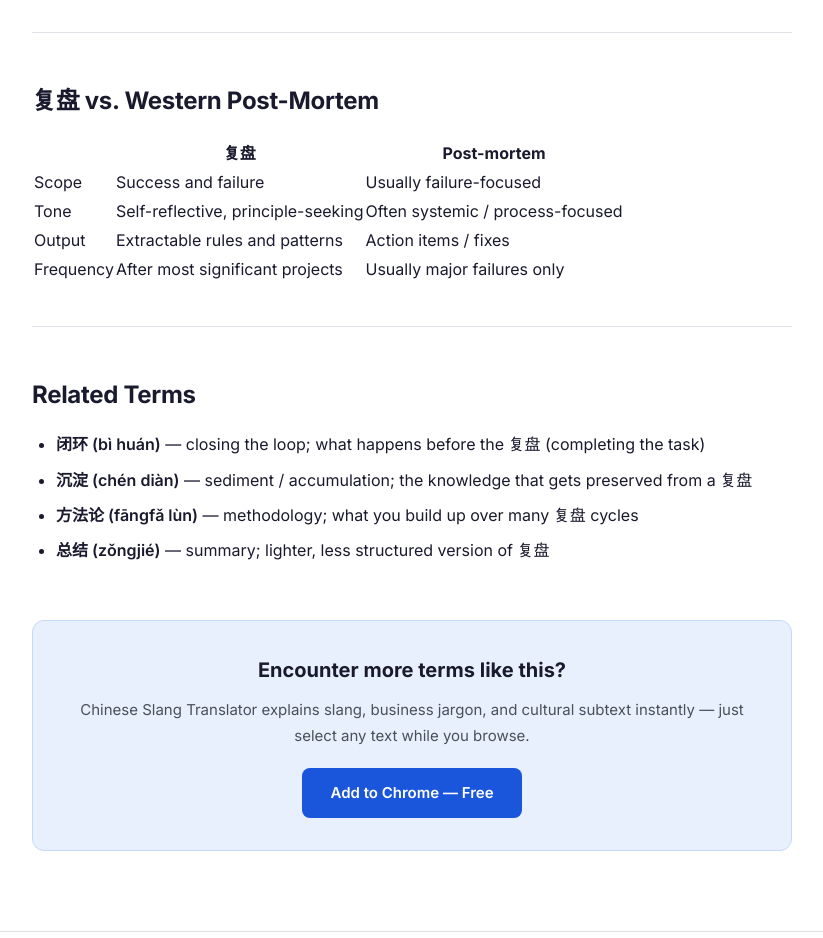
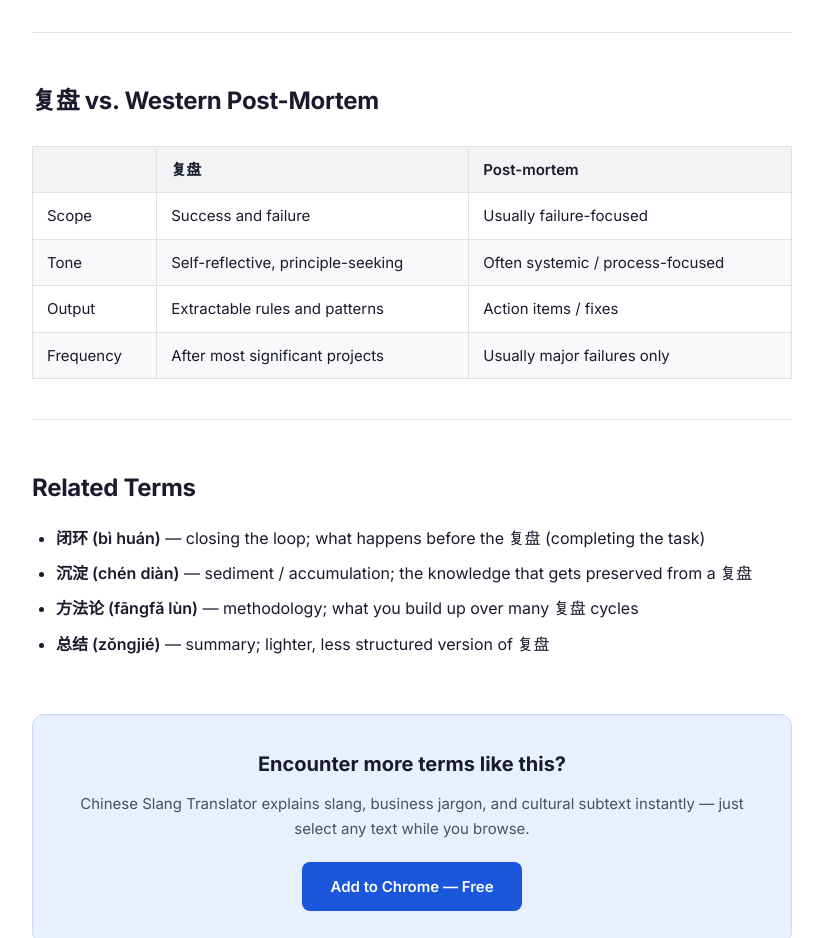
Before and after one commit to kane0019/Mandrain_keyword, an Eleventy site: page web_site/_glossary/fupan.md in a window 1280 px wide. Shown: the part 2400-3338 px from the top of the page, without its empty margins (228-1051 px from the left). Built offline with nearby package versions, Linux system fonts and the light colour scheme; Eleventy itself is replaced by a stand-in of ours; files that its build step writes are made by us from their sources.

Commit message:
fix: add table CSS styles to post layout

```diff
--- a/web_site/_layouts/post.liquid
+++ b/web_site/_layouts/post.liquid
@@ -209,6 +209,24 @@
       border-top: 1px solid var(--border);
       margin: 40px 0;
     }
+    .content table {
+      width: 100%;
+      border-collapse: collapse;
+      margin: 24px 0;
+      font-size: 15px;
+    }
+    .content th, .content td {
+      text-align: left;
+      padding: 10px 14px;
+      border: 1px solid var(--border);
+    }
+    .content th {
+      background: var(--gray-100);
+      font-weight: 600;
+    }
+    .content tr:nth-child(even) td {
+      background: var(--gray-50);
+    }
 
     /* Example card */
     .example-card {
```
